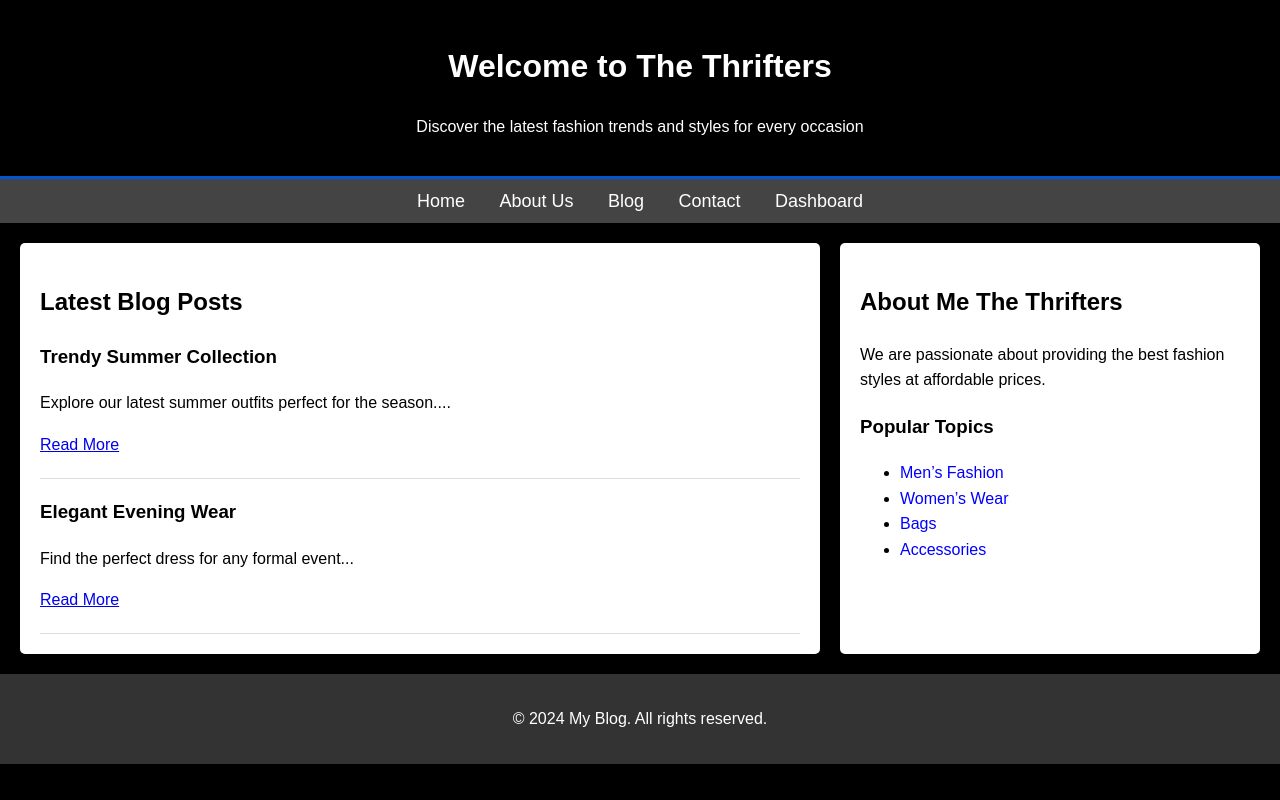
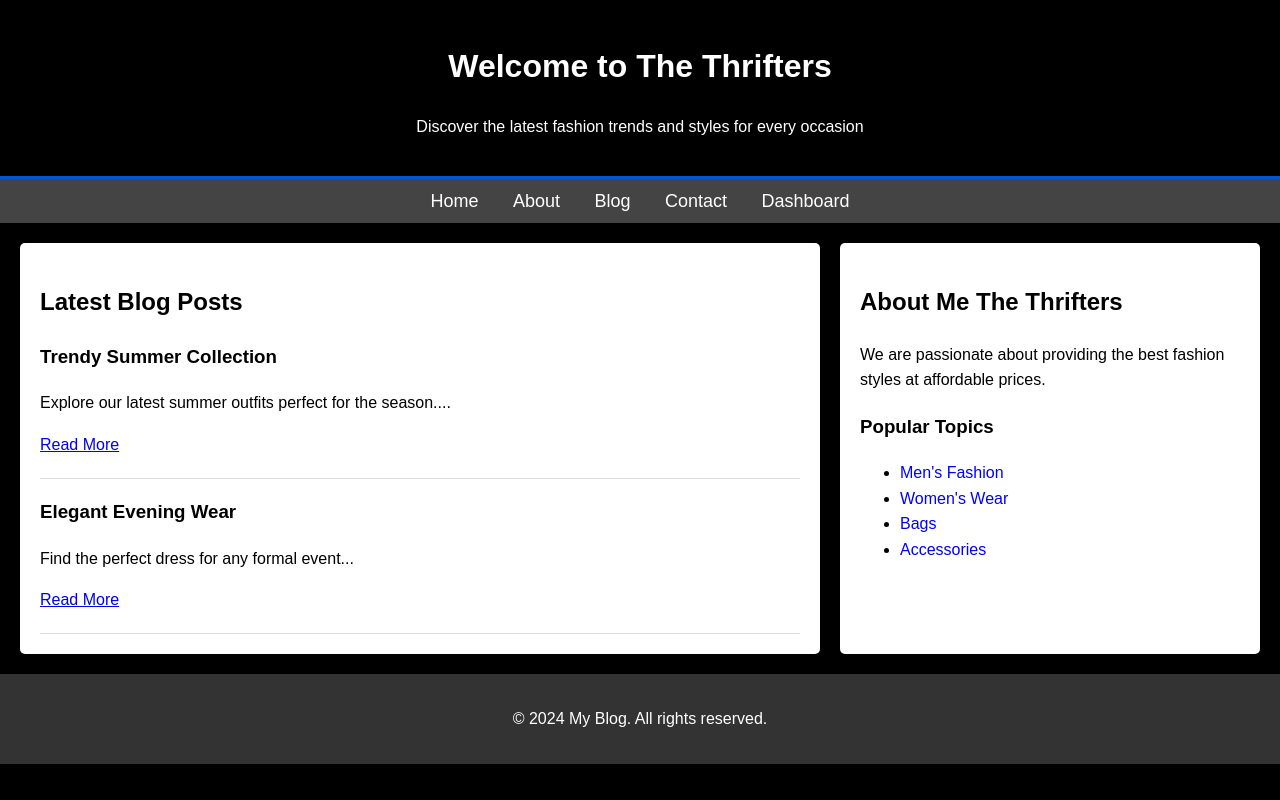
Before and after one commit to orcuszn/AnonuevoWeb, a plain HTML site: page index.html in a window 1280 px wide. Drawn offline with Linux system fonts and the light colour scheme.

Commit message:
Update index.html

```diff
--- a/index.html
+++ b/index.html
@@ -14,12 +14,12 @@
         <p>Discover the latest fashion trends and styles for every occasion</p>
     </header>
 
-    <!-- Navigation Bar -->
+    <!-- Navigation Bar - UPDATED LINKS -->
     <nav>
-        <a href="#">Home</a>
-        <a href="#">About Us</a>
+        <a href="index.html">Home</a>
+        <a href="about.html">About</a>
         <a href="#">Blog</a>
-        <a href="#">Contact</a>
+        <a href="contact.html">Contact</a>
         <a href="#" onclick="func0()">Dashboard</a>
     </nav>
 
@@ -45,18 +45,15 @@
         <!-- Sidebar Section -->
         <aside>
             <h2>About Me The Thrifters</h2>
-            <p>We are passionate about providing the best fashion styles at affordable prices.
-
-            </p>
+            <p>We are passionate about providing the best fashion styles at affordable prices.</p>
 
             <h3>Popular Topics</h3>
             <ul id="popular-links">
-                <li><a href="https://example.com/mens-fashion">Men’s Fashion</a></li>
-                <li><a href="#">Women’s Wear</a></li>
+                <li><a href="https://example.com/mens-fashion">Men's Fashion</a></li>
+                <li><a href="#">Women's Wear</a></li>
                 <li><a href="https://example.com/bags">Bags</a></li>
                 <li><a href="https://example.com/accessories">Accessories</a></li>
             </ul>
-
         </aside>
     </main>
 
```
